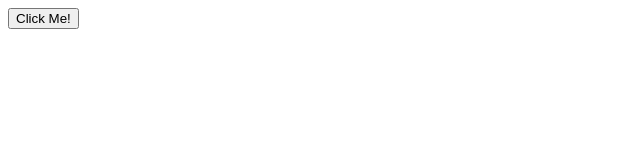
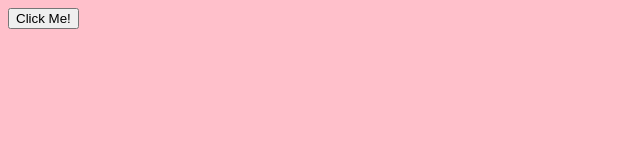
Before and after one commit to mehrdad-ordobadi/week12, a plain HTML site: page index.html in a window 1280 px wide. Both pictures are taken after a click on the button "Click Me!". Shown: the whole page, without its empty margins (0-640 px from the left). Drawn offline with Linux system fonts and the light colour scheme.

Commit message:
click -> change body background

```diff
--- a/scripts/script.js
+++ b/scripts/script.js
@@ -1,6 +1,12 @@
 const clickMeButton = document.querySelector('.click-me');
 // console.log(clickMeButton)
+
 function clickHandler (){
     alert('You clicked me!');
 }
-clickMeButton.addEventListener('click',clickHandler,{once:true})
+function changeBg (){
+    // document.body.style.backgroundColor = 'pink'
+    document.body.classList.add('bod')
+}
+// clickMeButton.addEventListener('click',clickHandler,{once:true})
+clickMeButton.addEventListener('click',changeBg);
--- a/stylesheets/stylesheet.css
+++ b/stylesheets/stylesheet.css
@@ -1,3 +1,6 @@
 .click-me{
 
 }
+.bod{
+    background-color: pink;
+}
```
